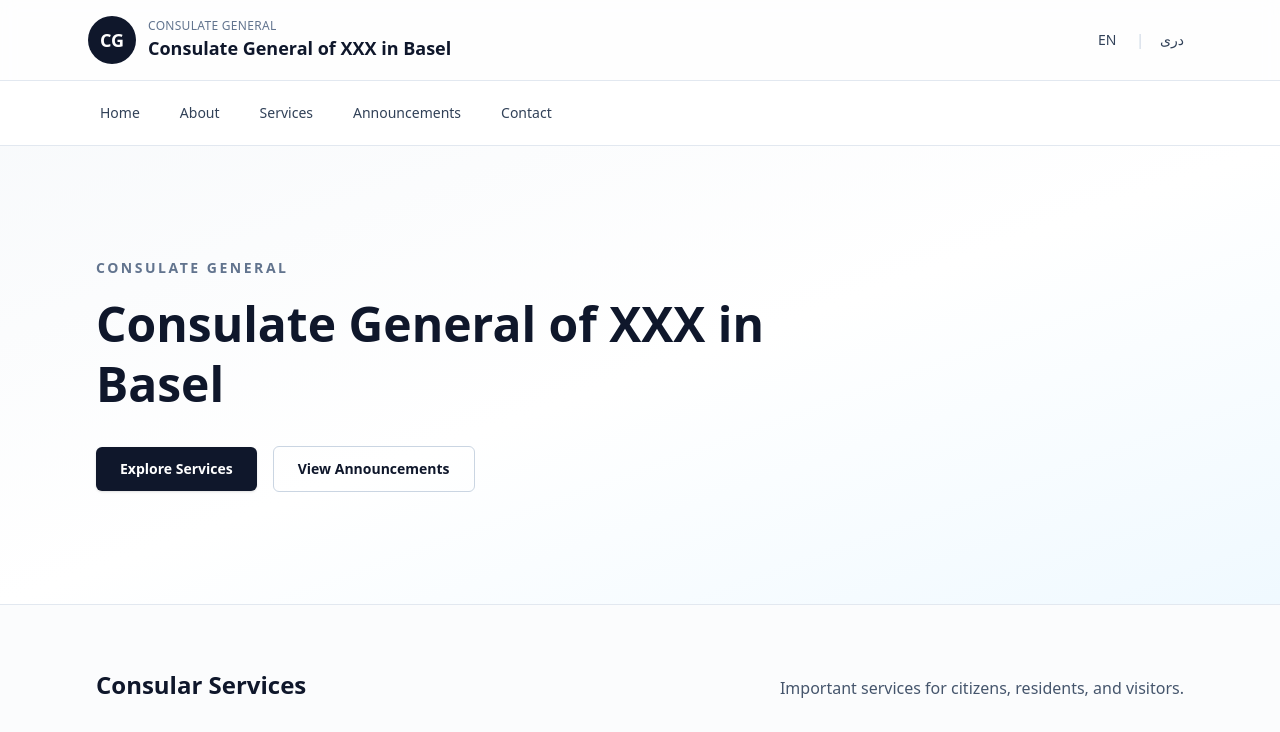
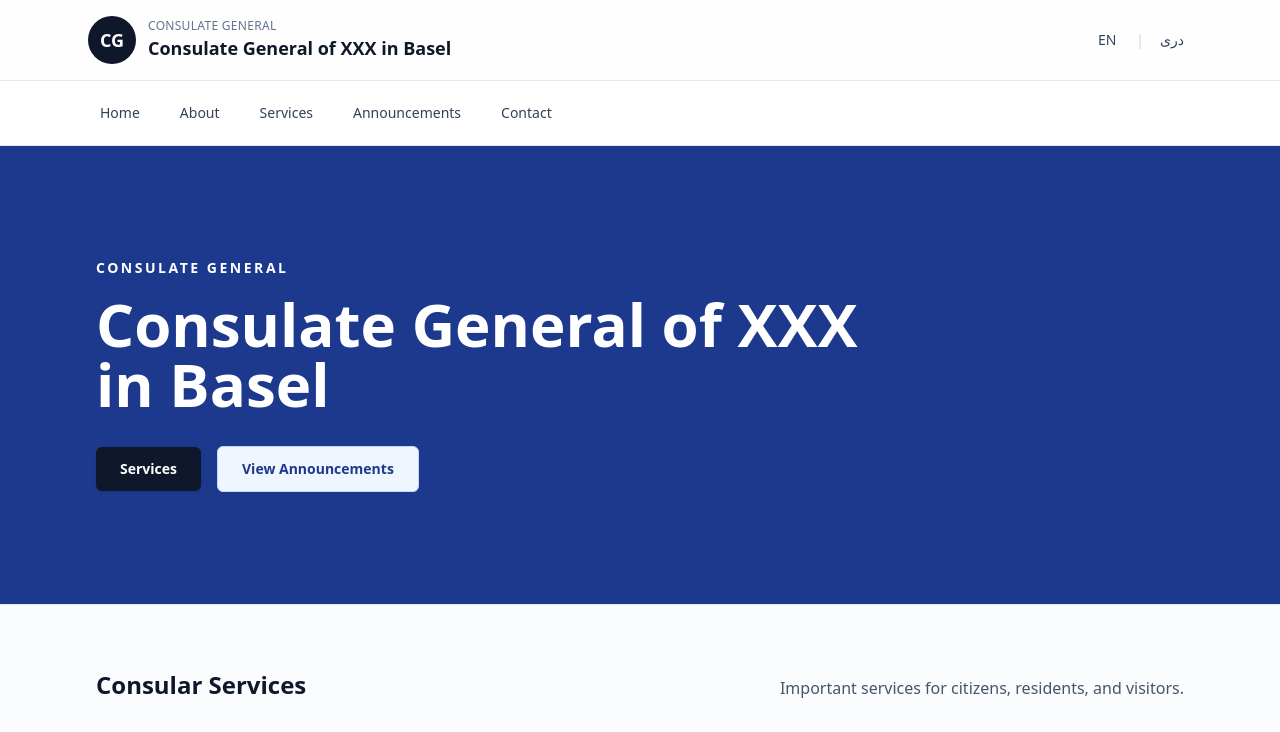
Before and after one commit to ZaidEb/WebEngineering, a Next.js app in the folder formalweb/: page / in a window 1280 px wide. Shown: the top 732 px of the page. Built offline with nearby package versions, Linux system fonts and the light colour scheme.

Commit message:
Update Hero component styles and link text, adjust color to blue and short words used

```diff
--- a/formalweb/src/components/Hero.tsx
+++ b/formalweb/src/components/Hero.tsx
@@ -2,25 +2,32 @@ import Link from "next/link";
 
 export default function Hero() {
   return (
-    <section className="bg-gradient-to-br from-slate-50 via-white to-sky-50">
+    <section className="bg-blue-900">
       <div className="mx-auto flex max-w-6xl flex-col gap-8 px-4 py-16 sm:px-6 sm:py-24 lg:px-8 lg:py-28">
         <div className="max-w-3xl space-y-4 text-slate-900">
-          <p className="text-sm font-semibold uppercase tracking-[0.18em] text-slate-500">Consulate General</p>
-          <h1 className="text-3xl font-bold leading-tight sm:text-4xl md:text-5xl">
+          <p style={{ color: 'white' }} className="text-sm font-semibold uppercase tracking-[0.18em] text-slate-500">Consulate General</p>
+          <h1 style={{ color: 'white' }} className="text-4xl font-bold sm:text-5xl lg:text-6xl">
             Consulate General of XXX in Basel
           </h1>
         </div>
 
-        <div className="flex flex-wrap items-center gap-3 sm:gap-4">
+        <div style={{ color: 'white' }} className="flex flex-wrap items-center gap-3 sm:gap-4">
           <Link
             href="/services"
             className="inline-flex items-center justify-center rounded-md bg-slate-900 px-6 py-3 text-sm font-semibold text-white shadow-sm transition hover:bg-slate-800 focus-visible:outline focus-visible:outline-2 focus-visible:outline-offset-2 focus-visible:outline-slate-700"
           >
-            Explore Services
+            Services
           </Link>
           <Link
             href="/announcements"
-            className="inline-flex items-center justify-center rounded-md border border-slate-300 px-6 py-3 text-sm font-semibold text-slate-900 transition hover:bg-white/70 focus-visible:outline focus-visible:outline-2 focus-visible:outline-offset-2 focus-visible:outline-slate-500"
+            className="inline-flex items-center justify-center
+rounded-md bg-blue-50 border border-blue-200 px-6 py-3 text-sm
+font-semibold text-blue-900 transition
+hover:bg-blue-100
+focus-visible:outline focus-visible:outline-2
+focus-visible:outline-offset-2 focus-visible:outline-blue-400
+
+"
           >
             View Announcements
           </Link>
```
